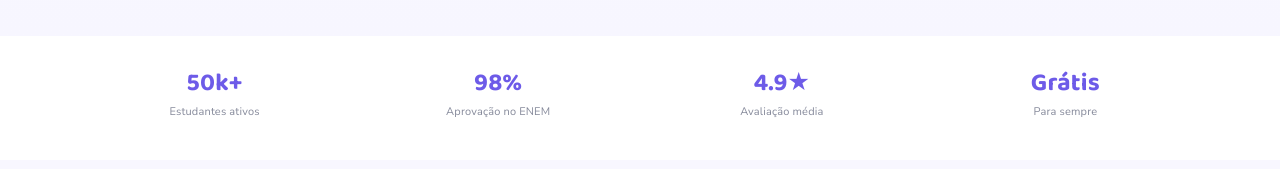
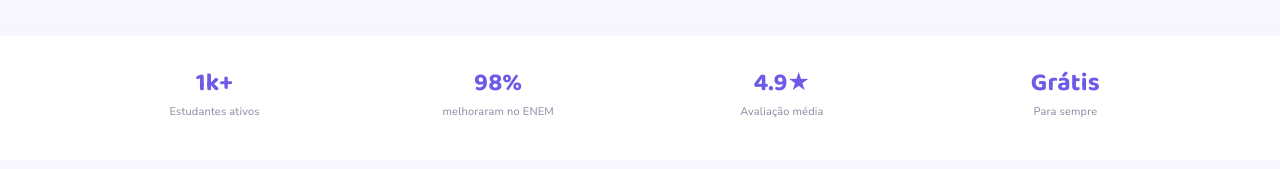
Before and after one commit to gkawanami09/AdaptAI-front, a React (Vite) app: page / in a window 1280 px wide. Shown: the part 722-891 px from the top of the page. Built offline with nearby package versions, Linux system fonts and the light colour scheme; no server answers.

Commit message:
update home with new info

```diff
--- a/src/pages/Home/HomePage.tsx
+++ b/src/pages/Home/HomePage.tsx
@@ -42,7 +42,7 @@ export function HomePage() {
         </div>
       </section>
 
-      <section className={styles.stats} aria-label="Resultados"><div><strong>50k+</strong><span>Estudantes ativos</span></div><div><strong>98%</strong><span>Aprovação no ENEM</span></div><div><strong>4.9★</strong><span>Avaliação média</span></div><div><strong>Grátis</strong><span>Para sempre</span></div></section>
+      <section className={styles.stats} aria-label="Resultados"><div><strong>1k+</strong><span>Estudantes ativos</span></div><div><strong>98%</strong><span>melhoraram no ENEM</span></div><div><strong>4.9★</strong><span>Avaliação média</span></div><div><strong>Grátis</strong><span>Para sempre</span></div></section>
 
       <section className={styles.features} id="recursos">
         <div className={styles.sectionIntro}><h2>Como o AdaptAI ajuda você</h2><p>Tudo que você precisa para se preparar para o ENEM em um só lugar, de graça.</p></div>
```
